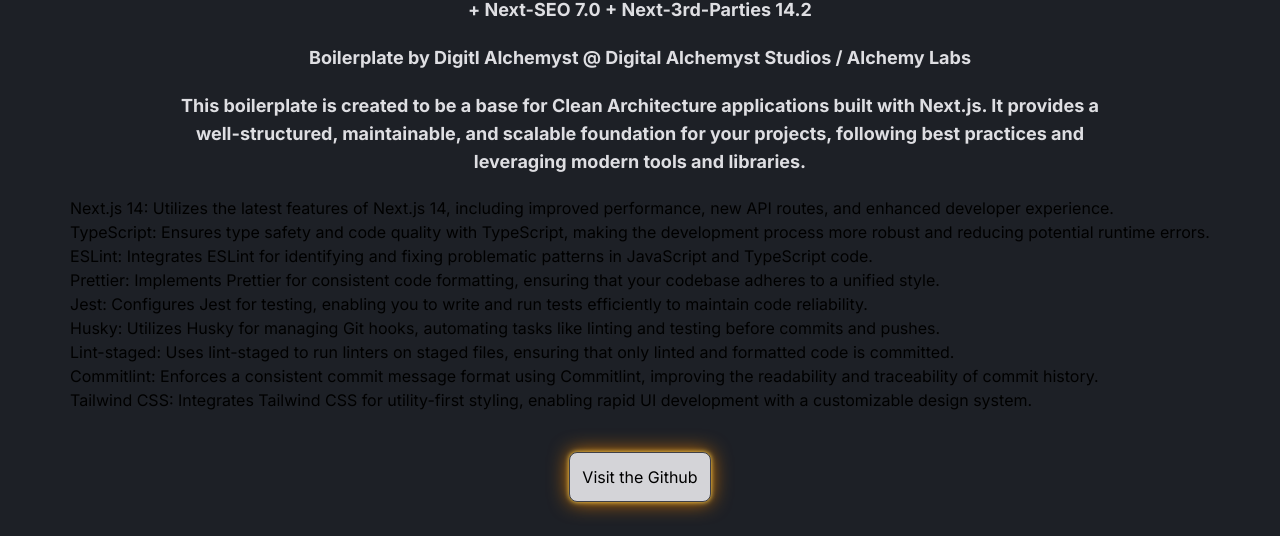
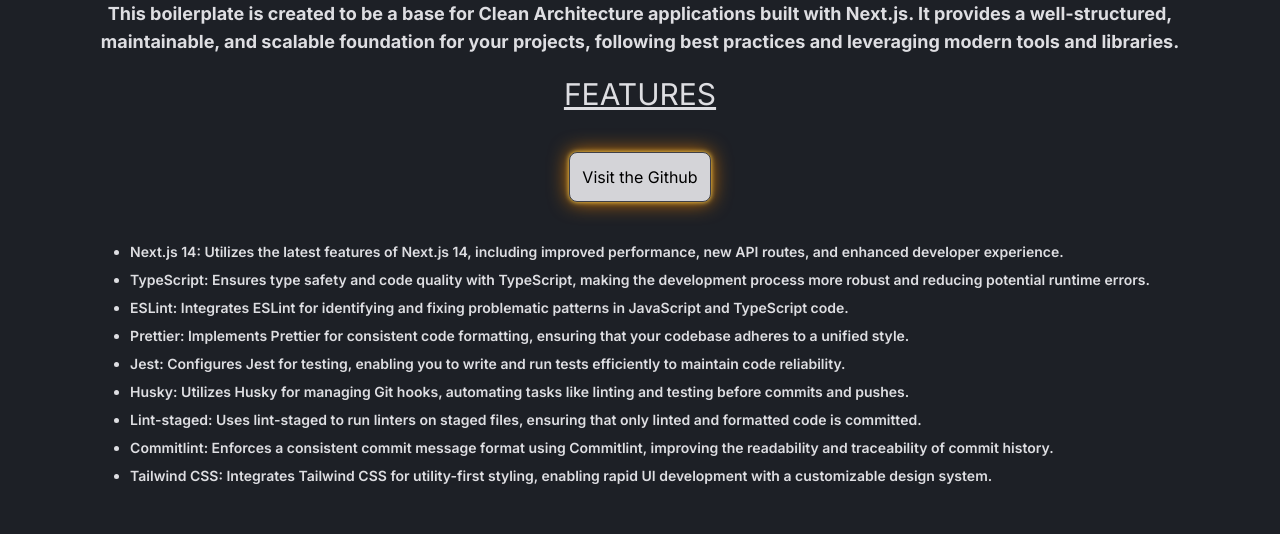
Before and after one commit to Digitl-Alchemyst/next-alchemy-14.2, a Next.js app: page / in a window 1280 px wide. Shown: the part 892-1428 px from the top of the page. Built offline with nearby package versions, Linux system fonts and the light colour scheme.

Commit message:
All Lint Staged Features Working

```diff
--- a/package.json
+++ b/package.json
@@ -14,11 +14,7 @@
     "test:watch": "jest --watch",
     "prepare": "husky install",
     "deploy": "vercel",
-    "prod": "vercel --prod",
-    "scripts": {
-      "lint-staged": "lint-staged",
-      "print-env": "node -e \"console.log(process.env)\""
-    }
+    "prod": "vercel --prod"
   },
   "engines": {
     "node": ">=20.8.0",
--- a/src/app/layout.tsx
+++ b/src/app/layout.tsx
@@ -18,7 +18,7 @@
   return (
     <html lang='en'>
       <body className={inter.className}>
-        <Header />
+        {/* <Header /> */}
         {children}
       </body>
     </html>
--- a/src/app/page.tsx
+++ b/src/app/page.tsx
@@ -7,63 +7,64 @@
       <main className='flex min-h-screen flex-col items-center justify-start gap-y-5 p-12'>
         <Image src='/Banner.png' alt='Digital Alchemyst Studios' width={720} height={350} />
         <Image src='/labs.png' alt='Alchemy Labs' width={720} height={350} />
-        <h4 className='mt-8 w-4/5 text-center text-lg font-bold text-steelpolished-300'>
+        <h4 className='mt-8 text-center text-lg font-bold text-steelpolished-300'>
           Welcome to Next-Alchemy 14.2 Boilerplate Base for Next.js with: TypeScript 5.5 + Tailwind
           CSS 3.4 + ESLint 8.57 + Prettier 3.3 + Jest 29.7 + React Testing Library 16.0 + Husky 8.0
           + Lint-Staged 15.2 + Commitlint 16.2 + Next-SEO 7.0 + Next-3rd-Parties 14.2
         </h4>
-        <h3 className='w-4/5 text-center text-lg font-bold text-steelpolished-300'>
+        <h3 className='text-center text-lg font-bold text-steelpolished-300'>
           Boilerplate by Digitl Alchemyst @ Digital Alchemyst Studios / Alchemy Labs
         </h3>
 
-        <p className='w-4/5 text-center text-lg font-bold text-steelpolished-300'>
+        <p className='text-center text-lg font-bold text-steelpolished-300'>
           This boilerplate is created to be a base for Clean Architecture applications built with
           Next.js. It provides a well-structured, maintainable, and scalable foundation for your
           projects, following best practices and leveraging modern tools and libraries.
         </p>
-        <ul>
-          <li>
-            Next.js 14: Utilizes the latest features of Next.js 14, including improved performance,
-            new API routes, and enhanced developer experience.
-          </li>
-          <li>
-            TypeScript: Ensures type safety and code quality with TypeScript, making the
-            development process more robust and reducing potential runtime errors.
-          </li>
-          <li>
-            ESLint: Integrates ESLint for identifying and fixing problematic patterns in JavaScript
-            and TypeScript code.
-          </li>
-          <li>
-            Prettier: Implements Prettier for consistent code formatting, ensuring that your
-            codebase adheres to a unified style.
-          </li>
-          <li>
-            Jest: Configures Jest for testing, enabling you to write and run tests efficiently to
-            maintain code reliability.
-          </li>
-          <li>
-            Husky: Utilizes Husky for managing Git hooks, automating tasks like linting and testing
-            before commits and pushes.
-          </li>
-          <li>
-            Lint-staged: Uses lint-staged to run linters on staged files, ensuring that only linted
-            and formatted code is committed.
-          </li>
-          <li>
-            Commitlint: Enforces a consistent commit message format using Commitlint, improving the
-            readability and traceability of commit history.
-          </li>
-          <li>
-            Tailwind CSS: Integrates Tailwind CSS for utility-first styling, enabling rapid UI
-            development with a customizable design system.
-          </li>
-        </ul>
+        <h2 className='text-3xl text-steelpolished-300 underline underline-offset-2'>FEATURES</h2>
         <Link href='https://github.com/Digitl-Alchemyst/next-alchemy-14.2'>
           <button className='my-5 cursor-pointer rounded-lg border border-zinc-700 bg-zinc-300 p-3 neon-amber'>
             Visit the Github
           </button>
         </Link>
+        <ul className='w-2xl flex list-disc flex-col items-start space-y-2 text-wrap text-left text-sm font-semibold text-steelpolished-300'>
+          <li className=''>
+            Next.js 14: Utilizes the latest features of Next.js 14, including improved performance,
+            new API routes, and enhanced developer experience.
+          </li>
+          <li className=''>
+            TypeScript: Ensures type safety and code quality with TypeScript, making the
+            development process more robust and reducing potential runtime errors.
+          </li>
+          <li className=''>
+            ESLint: Integrates ESLint for identifying and fixing problematic patterns in JavaScript
+            and TypeScript code.
+          </li>
+          <li className=''>
+            Prettier: Implements Prettier for consistent code formatting, ensuring that your
+            codebase adheres to a unified style.
+          </li>
+          <li className=''>
+            Jest: Configures Jest for testing, enabling you to write and run tests efficiently to
+            maintain code reliability.
+          </li>
+          <li className=''>
+            Husky: Utilizes Husky for managing Git hooks, automating tasks like linting and testing
+            before commits and pushes.
+          </li>
+          <li className=''>
+            Lint-staged: Uses lint-staged to run linters on staged files, ensuring that only linted
+            and formatted code is committed.
+          </li>
+          <li className=''>
+            Commitlint: Enforces a consistent commit message format using Commitlint, improving the
+            readability and traceability of commit history.
+          </li>
+          <li className=''>
+            Tailwind CSS: Integrates Tailwind CSS for utility-first styling, enabling rapid UI
+            development with a customizable design system.
+          </li>
+        </ul>
       </main>
     </div>
   );
```
Also changed, not shown: 1 other file (tests, documents, lock files or other folders).
